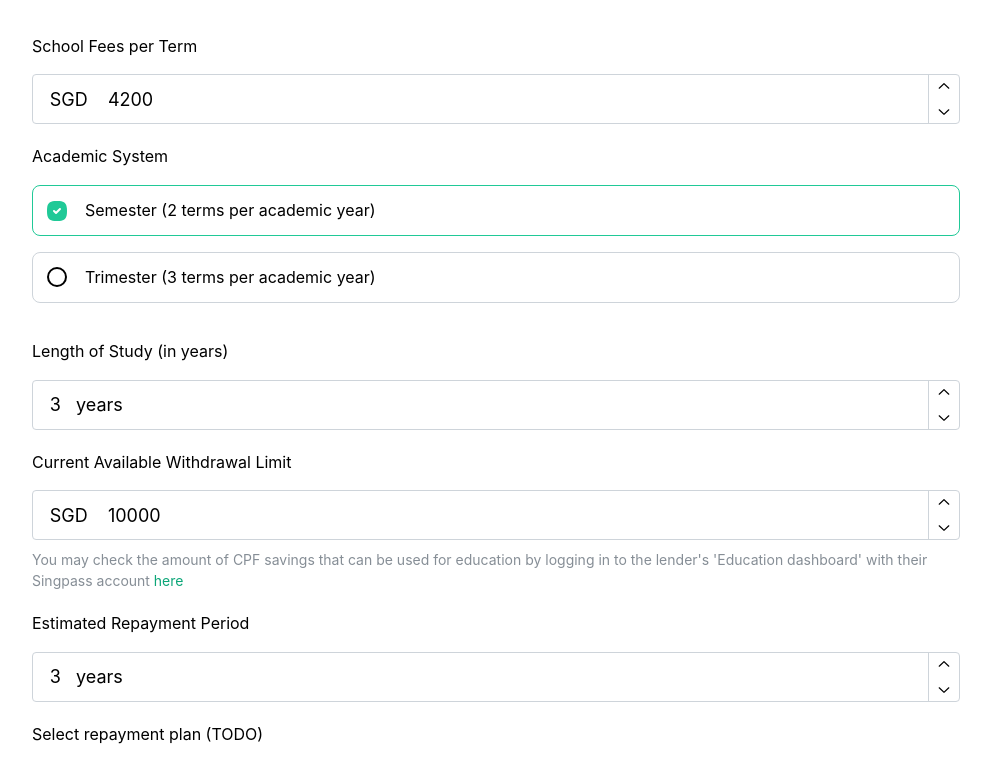
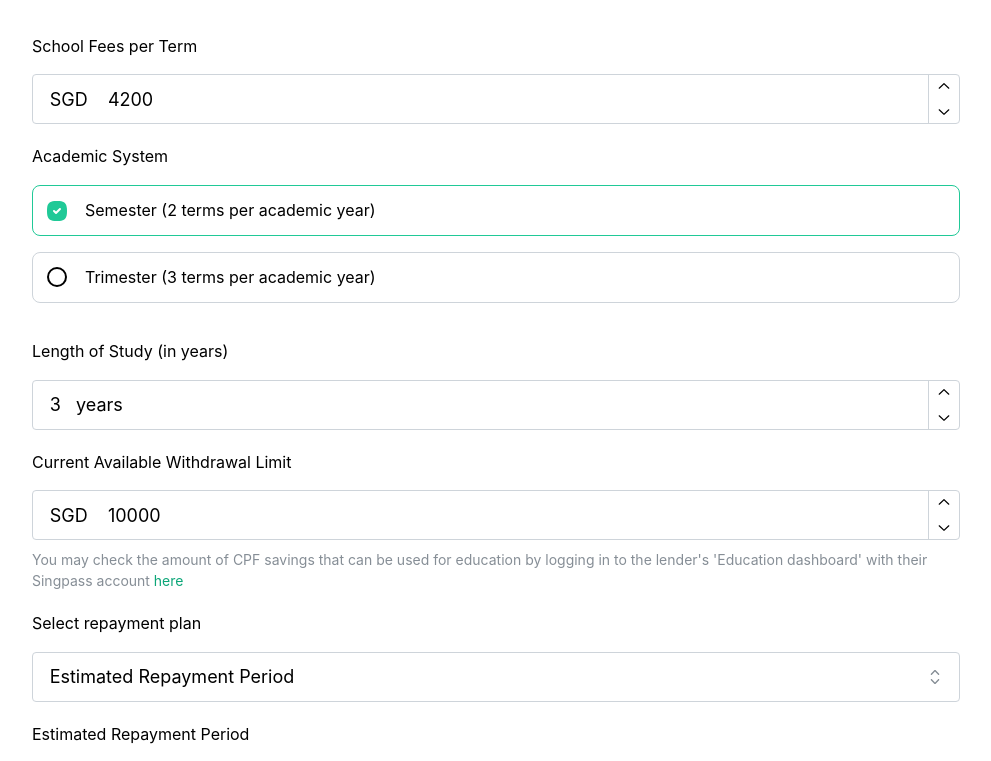
Before and after one commit to keenlim/hedgehog-edu, a Next.js app: page /calculate in a window 1280 px wide. Shown: the part 1075-1836 px from the top of the page, without its empty margins (144-1135 px from the left). Built offline with nearby package versions, Linux system fonts and the light colour scheme.

Commit message:
Complete calculate page

```diff
--- a/src/components/CalculatorForm/CalculatorForm.module.css
+++ b/src/components/CalculatorForm/CalculatorForm.module.css
@@ -15,3 +15,8 @@
     color: var(--mantine-color-teal-7);
     text-decoration: none;
 }
+
+.dropdown input:focus {
+    border-color: var(--mantine-color-teal-5);
+    outline: none; /* remove default outline if present */
+}
--- a/src/components/CalculatorForm/index.tsx
+++ b/src/components/CalculatorForm/index.tsx
@@ -1,13 +1,13 @@
 'use client'
 
 import { useState } from 'react';
-import { Text, Paper, Center, Box, Title, List, Space, NumberInput, Anchor} from '@mantine/core';
+import { Text, Paper, Center, Box, Title, List, Space, NumberInput, Anchor, Select} from '@mantine/core';
 import classess from './CalculatorForm.module.css';
 import { SelectableOptionButton } from '../Common/SelectableOptionButton';
 
 const RepaymentPlan = [
-    'Estimated Repayment Period',
-    'Estimated Monthy Repayment Amount'
+    {value: 'repaymentPeriod', label: 'Estimated Repayment Period'},
+    {value: 'repaymentAmount', label: 'Estimated Monthy Repayment Amount'}
 ]
 
 export function CalculatorForm () {
@@ -18,6 +18,10 @@ export function CalculatorForm () {
     const [studyLength, setStudyLength] = useState<string | number>(3);
     const [withdrawalLimit, setWithdrawalLimit] = useState<string | number>(10000);
     const [interestRates, setInterestRates] = useState<string | number>(4.20);
+    const [repaymentPlans, setRepaymentPlans] = useState<string | null>('repaymentPeriod');
+    const [repaymentPeriod, setRepaymentPeriod] = useState<string | number>(12);
+    const [repaymentAmount, setRepaymentAmount] = useState<string | number>(100);
+
 
     return (
         <Center>
@@ -162,26 +166,54 @@ export function CalculatorForm () {
 
                     <Space h="lg" />
                     <Text mb="md">
+                       Select repayment plan
+                    </Text>
+                    <Select data={RepaymentPlan}
+                            placeholder="Select repayment plan"
+                            value={repaymentPlans}
+                            onChange={(newValue) => setRepaymentPlans(newValue)}
+                            size="lg"
+                            className={classess.dropdown}
+                    />
+
+                    {repaymentPlans === 'repaymentPeriod' ? (
+                        <>
+                            <Space h="lg" />
+                            <Text mb="md">
                                 Estimated Repayment Period
                             </Text>
                             <NumberInput
                                 placeholder="Length of Repayment in months "
-                        suffix="   years"
+                                suffix="   months"
                                 required
                                 min={1}
                                 step={1}
-                        max={6}
-                        defaultValue={3}
-                        onChange={setStudyLength}
+                                max={144}
+                                value={repaymentPeriod}
+                                onChange={setRepaymentPeriod}
                                 size="lg"
                                 className={classess.numberInput}
                             />
-
+                        </>
+                    ) : (
+                        <>
                             <Space h="lg" />
                             <Text mb="md">
-                       Select repayment plan (TODO)
+                                Estimated Monthly Repayment Amount
                             </Text>
-                    {/* TODO: Repayment Plan Dropdown */}
+                            <NumberInput
+                                placeholder="Estimated Monthly Repayment Amount"
+                                prefix="SGD     "
+                                required
+                                min={100}
+                                step={100}
+                                value={repaymentAmount}
+                                onChange={setRepaymentAmount}
+                                size="lg"
+                                className={classess.numberInput}
+                            />
+                        </>
+                    )}
 
                     <Space h="lg" />
                     <Text mb="md">
```
Lines whose indentation alone changed are shown as unchanged.
